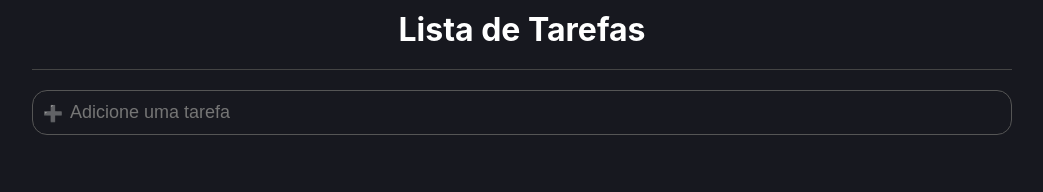
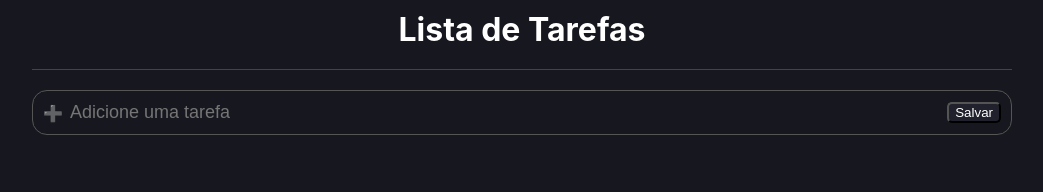
Before and after one commit to MatricBts/Lista-De-Tarefas-ReactJS, a React (Create React App) app: page / in a window 1280 px wide. Shown: the top 192 px of the page, without its empty margins (118-1161 px from the left). Built offline with nearby package versions, Linux system fonts and the light colour scheme.

Commit message:
adicionando botão para salvar tarefa

```diff
--- a/package.json
+++ b/package.json
@@ -1,8 +1,8 @@
 {
   "name": "todo",
   "version": "0.1.0",
-  "homepage": "src/",
   "private": true,
+  "homepage": "https://matricbts.github.io/Lista-De-Tarefas-ReactJS/",
   "dependencies": {
     "@testing-library/jest-dom": "^5.16.2",
     "@testing-library/react": "^12.1.3",
@@ -11,6 +11,7 @@
     "@types/node": "^16.11.25",
     "@types/react": "^17.0.39",
     "@types/react-dom": "^17.0.11",
+    "gh-pages": "^3.2.3",
     "react": "^17.0.2",
     "react-dom": "^17.0.2",
     "react-scripts": "5.0.0",
@@ -19,6 +20,8 @@
     "web-vitals": "^2.1.4"
   },
   "scripts": {
+    "predeploy":"npm run build",
+    "deploy":"gh-pages -d build",
     "start": "react-scripts start",
     "build": "react-scripts build",
     "test": "react-scripts test",
--- a/src/components/addArea/index.tsx
+++ b/src/components/addArea/index.tsx
@@ -11,14 +11,18 @@ export const AddArea = ( {onEnter}:Props ) => {
     let [ tese, setTese ] = useState( localStorage.getItem( 'tarefas' ) )
 
 
-    const pegaTecla = (e: KeyboardEvent) => {
+    // const pegaTecla = (e: KeyboardEvent) => {
 
-        if(e.code === 'Enter' && inputText !== ''){
-            onEnter( inputText );
-            setInputText('');
+    //     if(e.code === 'Enter' && inputText !== ''){
+    //         onEnter( inputText );
+    //         setInputText('');
 
-            // console.log( tese )
-        }
+    //         // console.log( tese )
+    //     }
+    // }
+
+    const teste = () => {
+        onEnter( inputText );
     }
 
     return(
@@ -29,9 +33,13 @@ export const AddArea = ( {onEnter}:Props ) => {
                 placeholder='Adicione uma tarefa'
                 value={ inputText }
                 onChange={ e => setInputText( e.target.value ) }
-                onKeyUp={ pegaTecla } // QUANDO DIGITA E SOLTA A TECLA ELE EXECUTA A FUNÇÃO
+                // onKeyUp={ pegaTecla } // QUANDO DIGITA E SOLTA A TECLA ELE EXECUTA A FUNÇÃO
 
             />
+
+            <button onClick={teste}>
+                Salvar
+            </button>
         </C.Container>
     )
 }
--- a/src/components/addArea/styles.ts
+++ b/src/components/addArea/styles.ts
@@ -20,4 +20,16 @@ export const Container = styled.div `
         font-size: 18px;
         flex: 1;
     }
+
+    button{
+        border-radius: 5px;
+        background-color: #20212C;
+        color: #FFF;
+        outline: 0;
+    }
+
+    button:hover{
+        background-color: #FFF;
+        color: #20212C;
+    }
 `;
```
Also changed, not shown: 1 other file (tests, documents, lock files or other folders).
